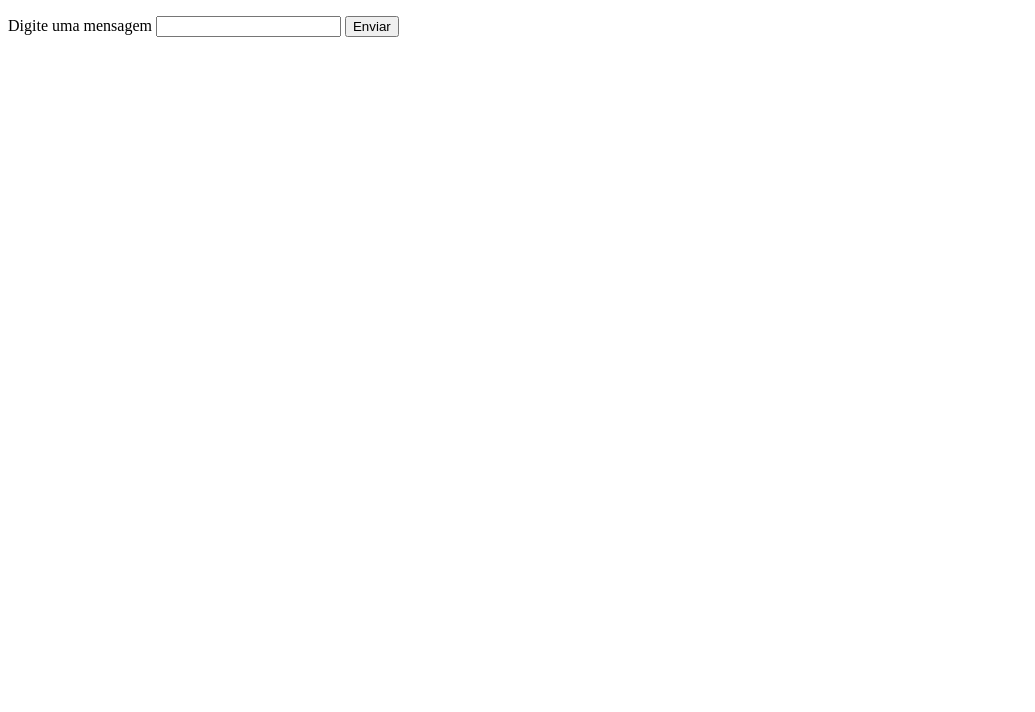
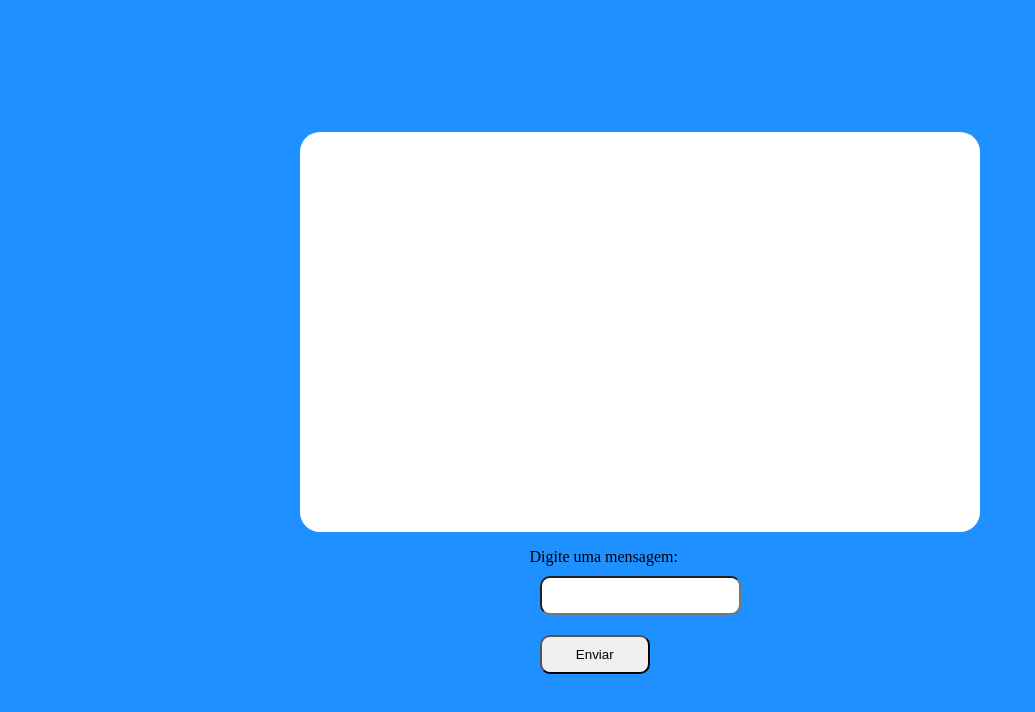
Before and after one commit to Maehmaciel/Web-socket---Nodejs, a website: page index.html in a window 1280 px wide. Both pictures are taken after typing "Sample" into the empty fields and a click on the button "Enviar". Shown: the whole page, without its empty margins (0-1035 px from the left). Drawn offline with nearby package versions, Linux system fonts and the light colour scheme; no server answers.

Commit message:
css layout

```diff
--- a/index.html
+++ b/index.html
@@ -1,23 +1,60 @@
 <!DOCTYPE html>
-<html>
+<html lang="pt-br">
 
 <head>
+    <meta charset="UTF-8">
+    <meta name="viewport" content="width=device-width, initial-scale=1.0">
+    <meta http-equiv="X-UA-Compatible" content="ie=edge">
     <title>Chat</title>
     <style>
+        body {
+            display: flex;
+            align-items: center;
+            justify-content: center;
+            height: 100vh;
+            background-color: dodgerblue;
+            margin: 0;
+            flex-direction: column;
+        }
+
+        ul {
+            width: 50vw;
+            height: 50vh;
+            border-radius: 20px;
+            background-color: white;
+            overflow-y: scroll;
+        }
+
+        div {
+            display: flex;
+            flex-direction: column;
+        }
+
         .esconde {
             display: none;
+        }
+
+        button,
+        input {
+            border-radius: 10px;
+            padding: 10px;
+            margin: 10px;
+        }
+
+        button {
+            width: 50%;
         }
     </style>
 </head>
 
 <body>
-    <ul id='messages'></ul>
+    <ul class="esconde" id='messages'></ul>
     <form>
         <div id="nn">
-            Escolha seu nickname:<input type='text' id='nickname' autocomplete="off" /> <button type='submit'>Enviar</button>
+            Escolha seu nickname: <input type='text' id='nickname' autocomplete="off" /> <button type='submit'>Enviar</button>
         </div>
         <div id="nm" class="esconde">
-            Digite uma mensagem <input type='text' id='msg' autocomplete="off" /> <button type='submit'>Enviar</button>
+            Digite uma mensagem: <input type='text' id='msg' autocomplete="off" /> <button type='submit'>Enviar</button>
         </div>
 
     </form>
@@ -36,8 +73,9 @@
                     socket.emit('entrou', $('#nickname').val());
                     $('#nn').addClass("esconde");
                     $('#nm').removeClass("esconde");
+                    $('#messages').removeClass("esconde");
                 } else {
-                    mensagem = nickname + ' diz:' + $('#msg').val()
+                    mensagem = nickname + ' diz: ' + $('#msg').val()
                     socket.emit('chat msg', mensagem);
                 }
 
```
